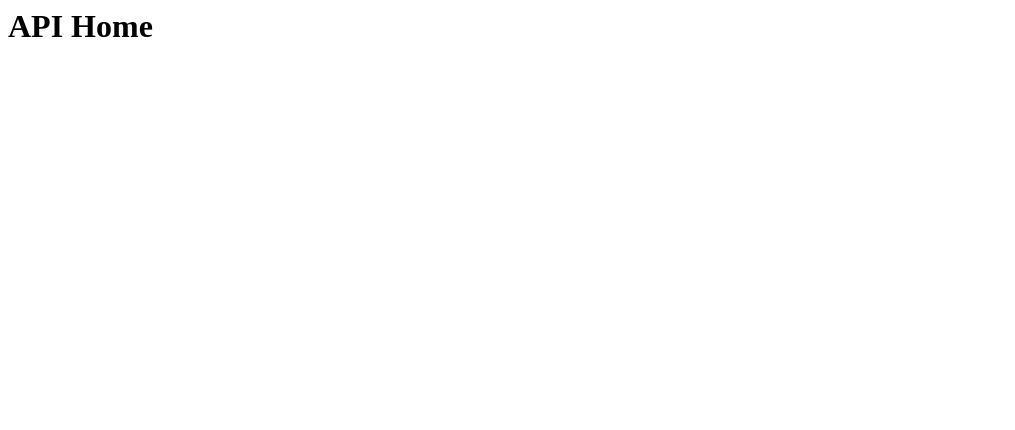
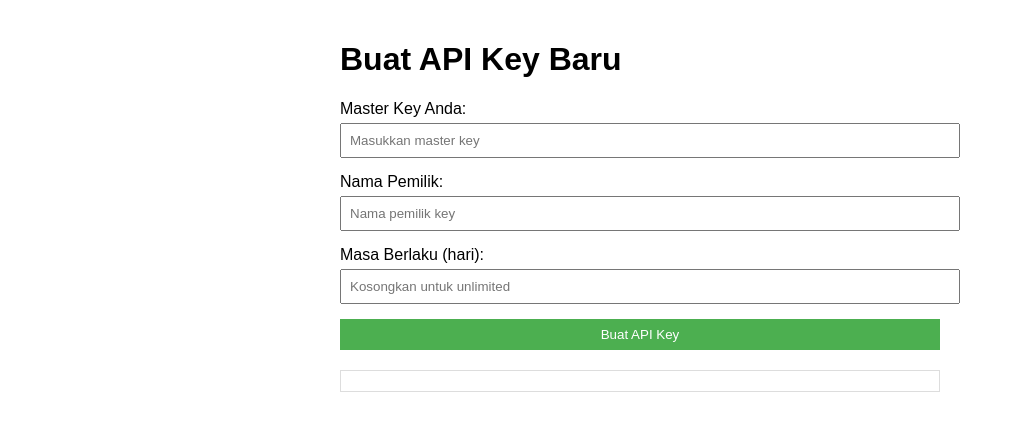
Before and after one commit to ShotaQuen/A, a website: page api-page/index.html in a window 1280 px wide. Shown: the whole page, without its empty margins (0-1015 px from the left). Drawn offline with Linux system fonts and the light colour scheme.

Commit message:
update index.html

```diff
--- a/api-page/index.html
+++ b/api-page/index.html
@@ -1 +1,84 @@
-<h1>API Home</h1>
+ <!DOCTYPE html>
+<html>
+<head>
+    <title>Buat API Key</title>
+    <style>
+        body { font-family: Arial, sans-serif; max-width: 600px; margin: 0 auto; padding: 20px; }
+        .form-group { margin-bottom: 15px; }
+        label { display: block; margin-bottom: 5px; }
+        input, button { padding: 8px; width: 100%; }
+        button { background: #4CAF50; color: white; border: none; cursor: pointer; }
+        #result { margin-top: 20px; padding: 10px; border: 1px solid #ddd; }
+    </style>
+</head>
+<body>
+    <h1>Buat API Key Baru</h1>
+
+    <div class="form-group">
+        <label for="masterKey">Master Key Anda:</label>
+        <input type="password" id="masterKey" placeholder="Masukkan master key">
+    </div>
+
+    <div class="form-group">
+        <label for="ownerName">Nama Pemilik:</label>
+        <input type="text" id="ownerName" placeholder="Nama pemilik key">
+    </div>
+
+    <div class="form-group">
+        <label for="expiryDays">Masa Berlaku (hari):</label>
+        <input type="number" id="expiryDays" placeholder="Kosongkan untuk unlimited">
+    </div>
+
+    <button onclick="createApiKey()">Buat API Key</button>
+
+    <div id="result"></div>
+
+    <script>
+        async function createApiKey() {
+            const masterKey = document.getElementById('masterKey').value;
+            const owner = document.getElementById('ownerName').value;
+            const expiryDays = document.getElementById('expiryDays').value;
+
+            if (!masterKey || !owner) {
+                showResult('Master key dan nama pemilik wajib diisi', 'error');
+                return;
+            }
+
+            try {
+                const response = await fetch('/apikey/create', {
+                    method: 'POST',
+                    headers: {
+                        'Content-Type': 'application/json',
+                        'x-api-key': masterKey
+                    },
+                    body: JSON.stringify({
+                        owner: owner,
+                        expiresInDays: expiryDays || undefined
+                    })
+                });
+
+                const data = await response.json();
+
+                if (data.status) {
+                    showResult(`
+                        <strong>API Key Berhasil Dibuat!</strong><br><br>
+                        <strong>Key:</strong> ${data.key}<br>
+                        <strong>Pemilik:</strong> ${data.details.owner}<br>
+                        <strong>Kadaluarsa:</strong> ${data.details.expiresAt ? new Date(data.details.expiresAt).toLocaleString() : 'Tidak ada'}
+                    `, 'success');
+                } else {
+                    showResult(`Gagal: ${data.message}`, 'error');
+                }
+            } catch (error) {
+                showResult(`Error: ${error.message}`, 'error');
+            }
+        }
+
+        function showResult(message, type) {
+            const resultDiv = document.getElementById('result');
+            resultDiv.innerHTML = message;
+            resultDiv.style.color = type === 'error' ? 'red' : 'green';
+        }
+    </script>
+</body>
+</html>
```
